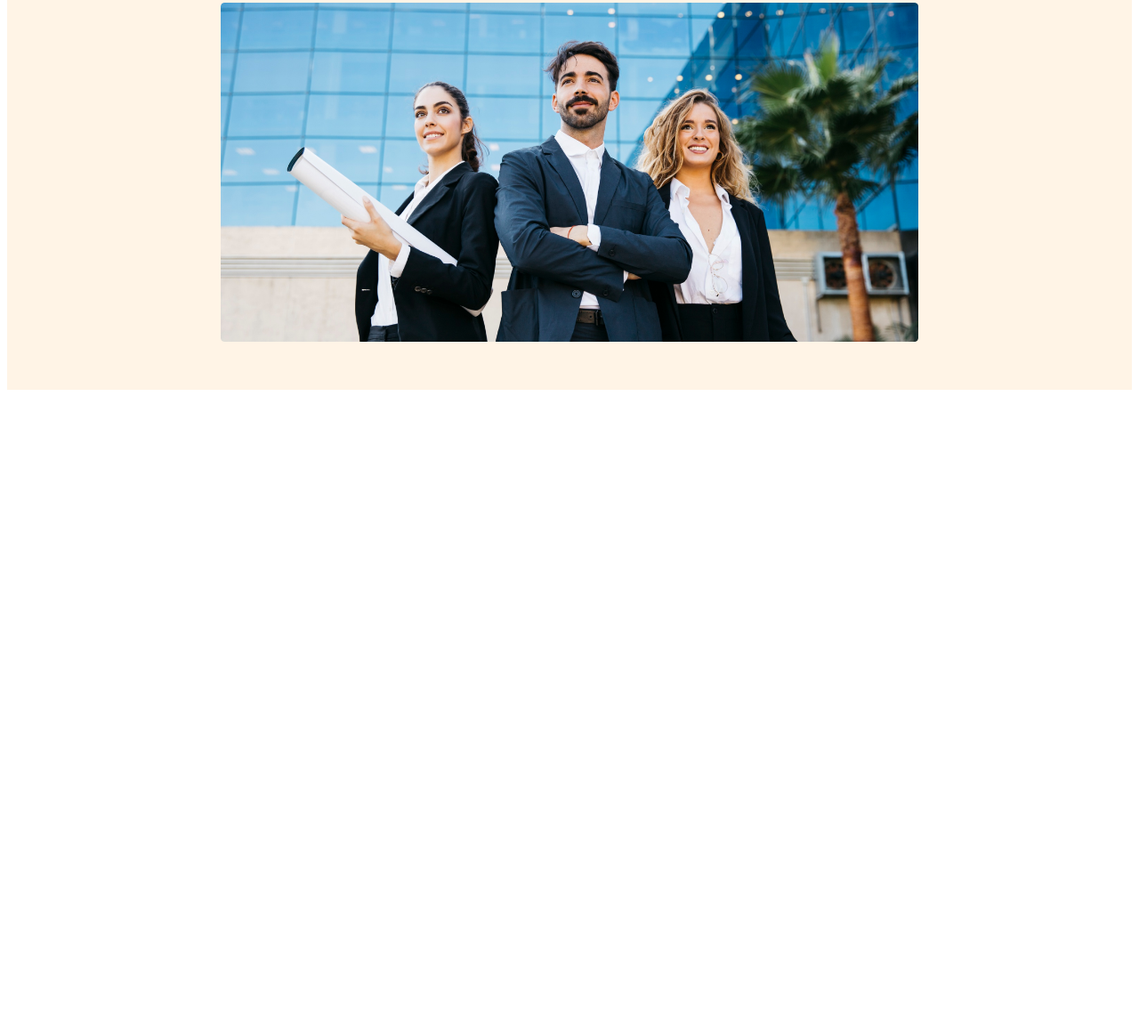
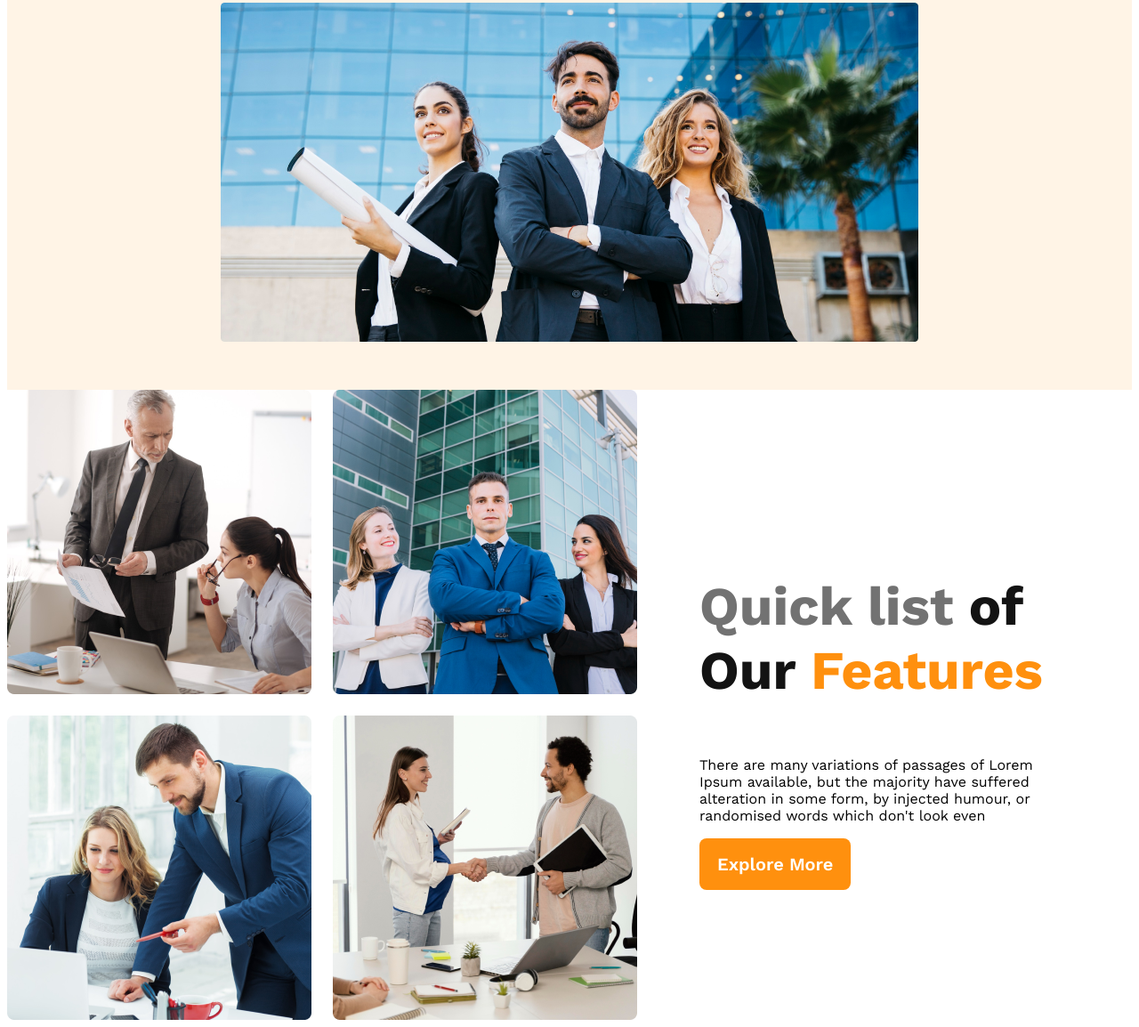
Before and after one commit to Islamul042/my-first-repository, a plain HTML site: page index.html in a window 1280 px wide. Shown: the part 504-1658 px from the top of the page at 89% size. Before the commit the page ends 950 px from the top, so only its background shows below. Drawn offline with nearby package versions, Linux system fonts and the light colour scheme.

Commit message:
features setion added

```diff
--- a/index.html
+++ b/index.html
@@ -29,6 +29,23 @@
 
     </header>
     <main>
+        <section class="team-container">
+                <div class="team-img-container">
+                    <img src="./images/team1.png" alt="">
+                    <img src="./images/team2.png" alt="">
+                    <img src="./images/team3.png" alt="">
+                    <img src="./images/team4.png" alt="">
+                </div>
+                <div class="team-content">
+                <h3 class="team-title"> <span class="quick">Quick list</spa><span class="of-our"> of Our</span><span class="feature"> Features</span></h3>
+                <p class="team-des">There are many variations of passages of Lorem Ipsum available, but the majority have suffered alteration in some form, by injected humour, or randomised words which don't look even</p>
+                <button class="btn-primary">Explore More</button>
+                </div>
+
+
+
+        </section>
+
 
     </main>
     <footer>
--- a/style/style.css
+++ b/style/style.css
@@ -91,3 +91,32 @@ ul li a{
     }
 
 }
+main{
+    max-width: 1440px;
+    margin: 0 auto;
+}
+.team-container{
+    display: flex;
+    align-items: center;
+}
+.team-img-container{
+    display: grid;
+    grid-template-columns: repeat(2, 1fr);
+    gap: 1.5rem;
+}
+.team-content{
+   padding-left: 70px;
+   padding-right: 70px;
+}
+.team-title{
+    font-size: 3.8rem;
+}
+.quick{
+    color:#727272;
+}
+.of-our{
+    color: #131313;
+}
+.feature{
+    color:#FF900E;
+}
```
